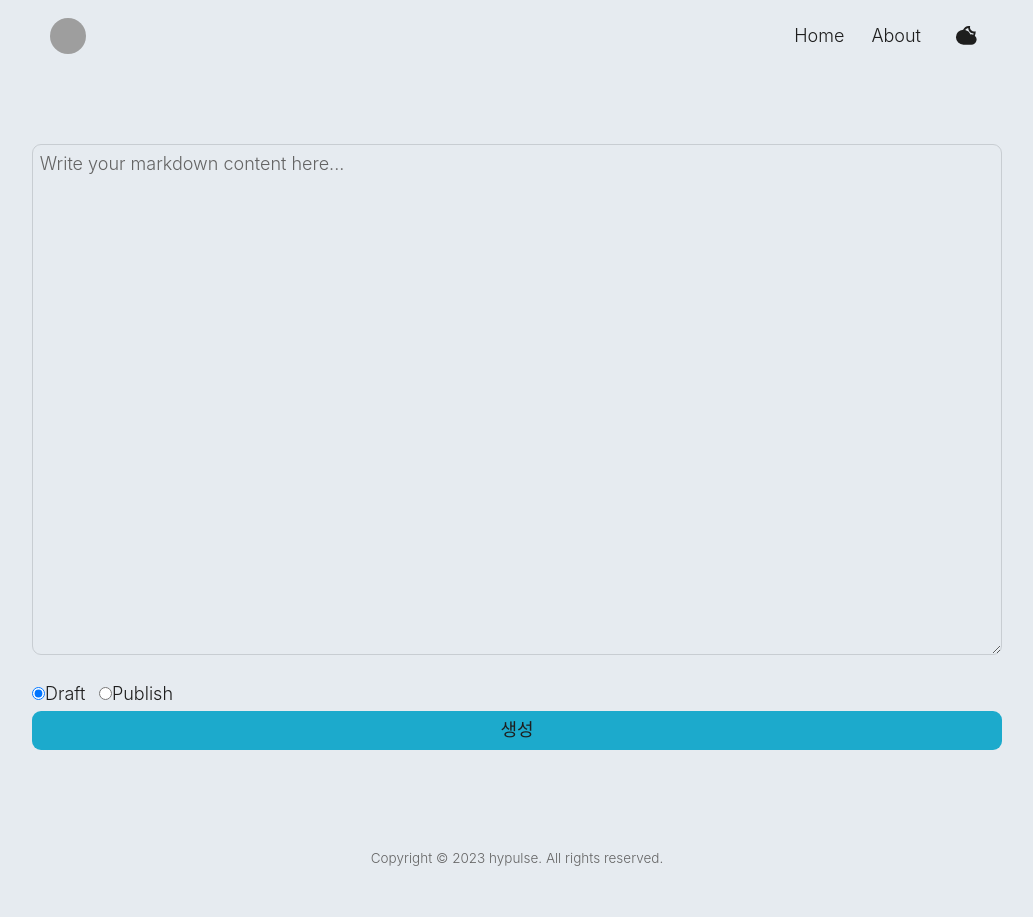
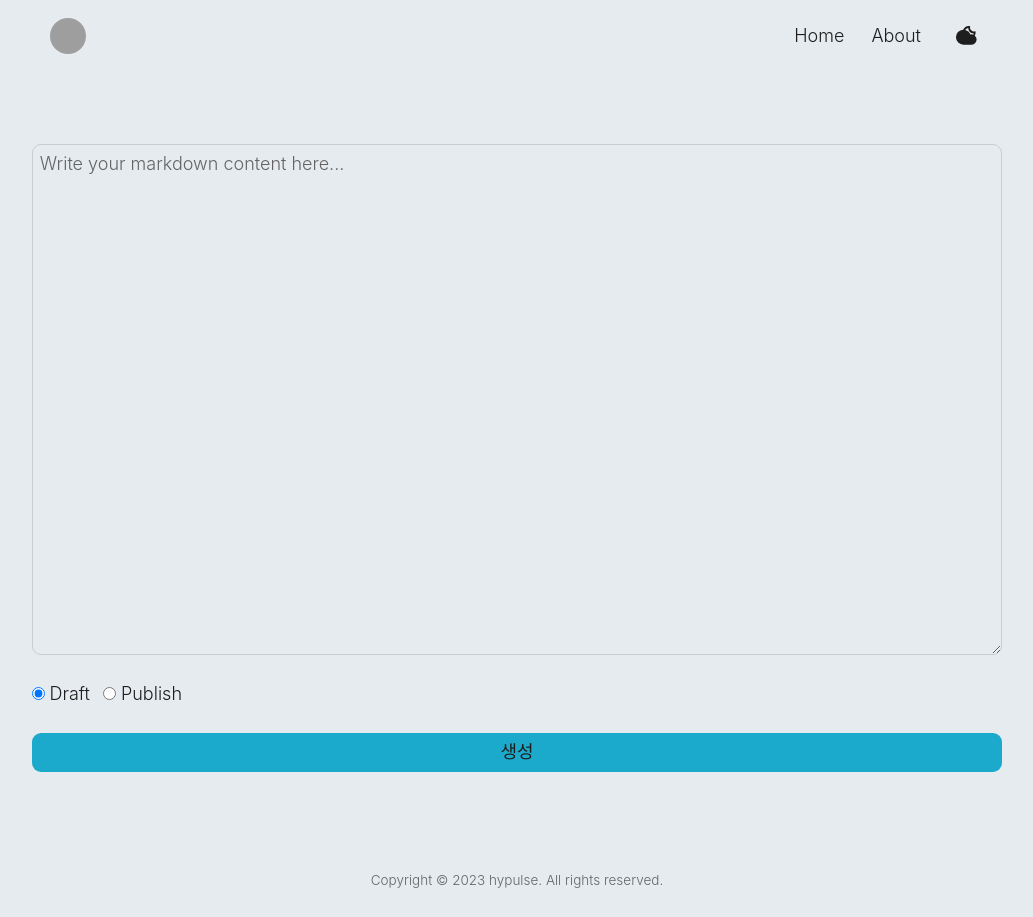
Before and after one commit to hypulse/devlog, a Next.js app: page /admin/editor in a window 1280 px wide. Shown: the whole page, without its empty margins (123-1156 px from the left). Before the commit the page ends 894 px from the top, so only its background shows below. Built offline with nearby package versions, Linux system fonts and the light colour scheme; no server answers; grey boxes are pictures that could not be loaded; a web font is replaced by a local one; what marked-gfm-heading-id, marked-highlight, marked-mangle would draw is missing.

Commit message:
디자인 수정

```diff
--- a/pages/admin/editor.tsx
+++ b/pages/admin/editor.tsx
@@ -53,21 +53,22 @@ export default function Page() {
   };
 
   return (
-    <div className="flex flex-col">
+    <div className="flex flex-col gap-y-elementGap">
       <textarea
         value={markdownContent}
         onChange={(e) => setMarkdownContent(e.target.value)}
         placeholder="Write your markdown content here..."
-        className="bg-transparent border rounded outline-none p-inputPadding border-border placeholder-textSecondary mb-elementGap"
+        className="bg-transparent border rounded outline-none p-inputPadding border-border placeholder-textSecondary"
         rows={20}
       />
-      <div className="mb-xsGap space-x-colGap">
+      <div className="space-x-colGap">
         <label>
           <input
             type="radio"
             value="draft"
             checked={state === "draft"}
             onChange={() => setState("draft")}
+            className="mr-xsGap"
           />
           Draft
         </label>
@@ -77,6 +78,7 @@ export default function Page() {
             value="active"
             checked={state === "active"}
             onChange={() => setState("active")}
+            className="mr-xsGap"
           />
           Publish
         </label>
--- a/pages/posts/[id].tsx
+++ b/pages/posts/[id].tsx
@@ -52,7 +52,7 @@ export default function ({ data }: PageProps) {
       <h1 className="font-bold text-h1">{title}</h1>
       <div className="flex mt-elementGap gap-x-colGap">
         <time dateTime={createdAtDate.toISOString()}>
-          {createdAtDate.toLocaleTimeString()}
+          {createdAtDate.toLocaleString()}
         </time>
         <span>&middot;</span>
         <button onClick={sharePost}>Share</button>
```
